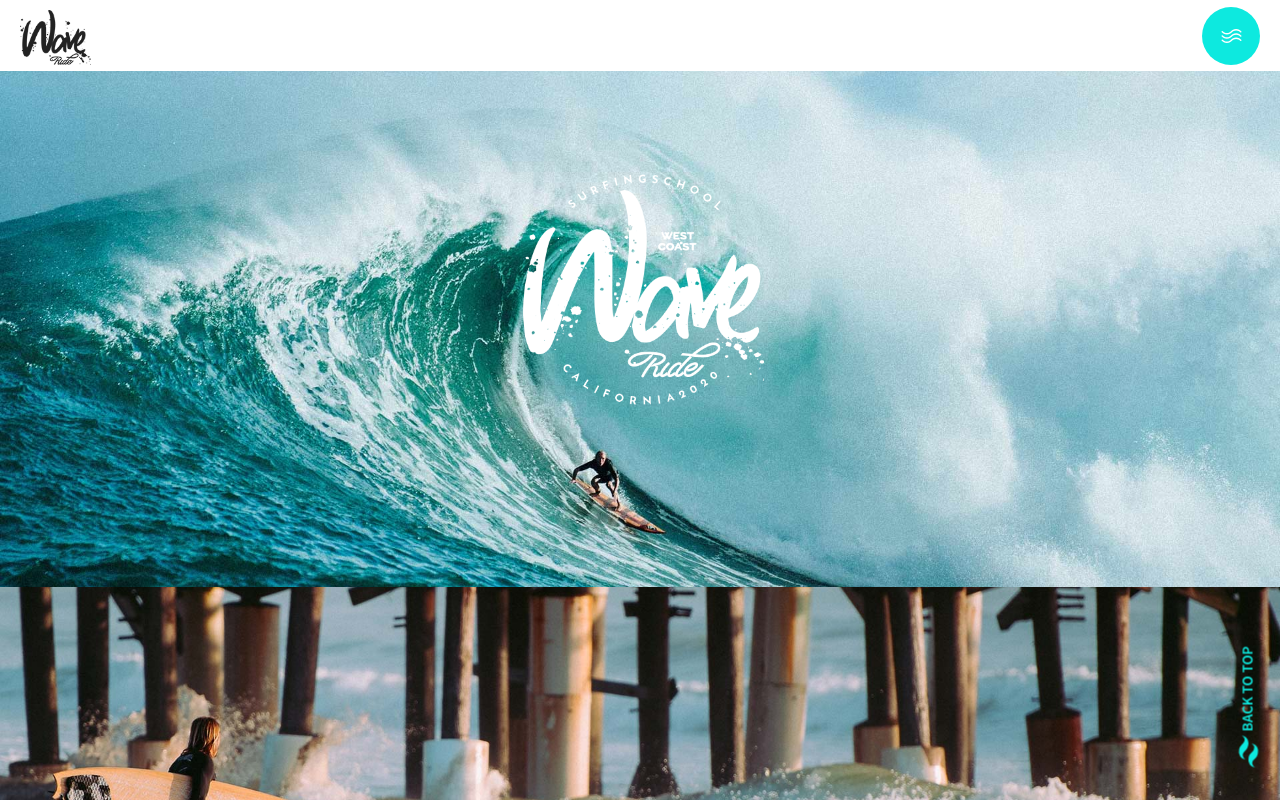
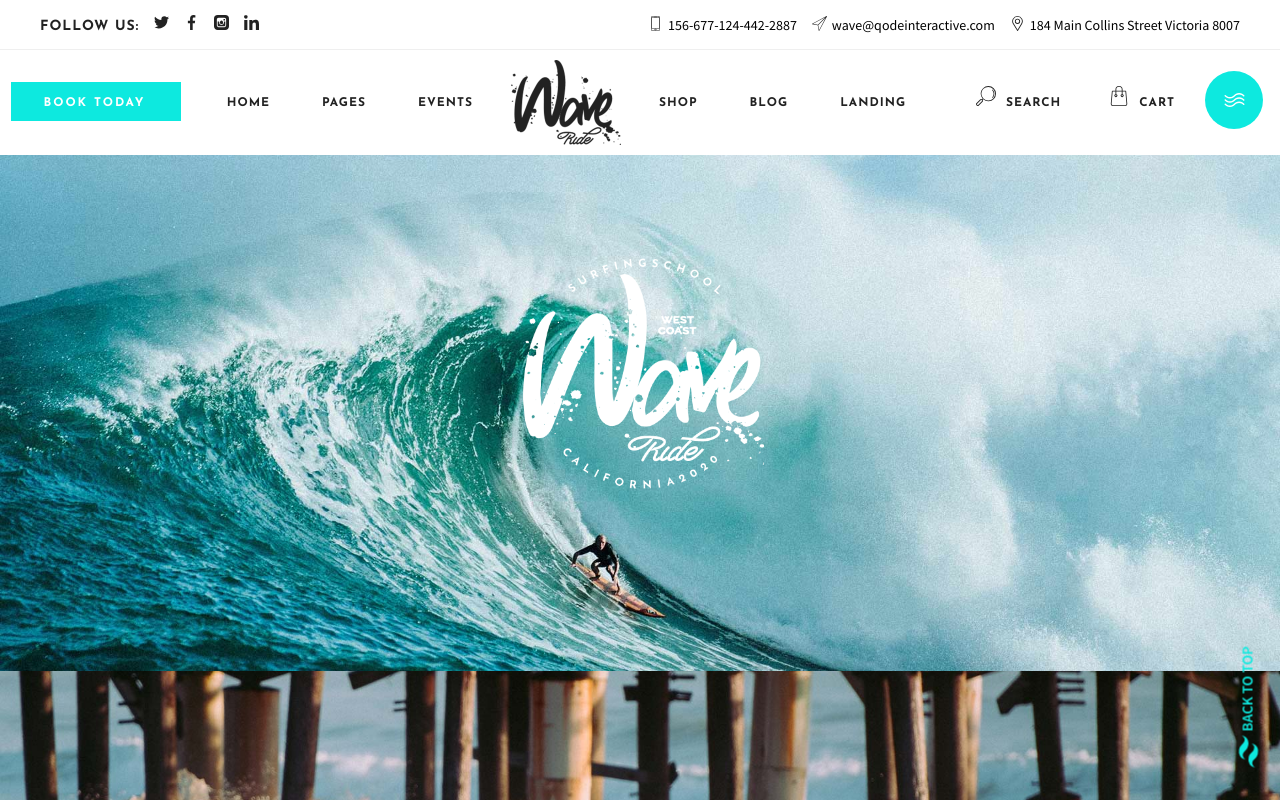
Before and after one commit to Nadiia30/ExamProject, a website built with webpack: page src/index.html in a window 1280 px wide. Shown: the top 800 px of the page. Built offline with nearby package versions, Linux system fonts and the light colour scheme; files whose address does not match are found by name.

Commit message:
added and styled desktop menu and header for desktop

```diff
--- a/src/index.html
+++ b/src/index.html
@@ -13,47 +13,172 @@
         <div class="header-top">
           <div class="header-top__social">
             <p class="header-top__title">Follow us:</p>
-            <a class="header-top__item"
+            <a href="#" class="header-top__item"
               ><svg class="header-top__icon">
                 <use xlink:href="i/icons/sprite.svg#twitter"></use></svg
             ></a>
-            <a class="header-top__item"
+            <a href="#" class="header-top__item"
               ><svg class="header-top__icon">
                 <use xlink:href="i/icons/sprite.svg#facebook"></use></svg
             ></a>
-            <a class="header-top__item"
+            <a href="#" class="header-top__item"
               ><svg class="header-top__icon">
                 <use xlink:href="i/icons/sprite.svg#instagram"></use></svg
             ></a>
-            <a class="header-top__item"
+            <a href="#" class="header-top__item"
               ><svg class="header-top__icon">
                 <use xlink:href="i/icons/sprite.svg#linkedin"></use></svg
             ></a>
           </div>
           <div class="header-top__contacts">
-            <p class="header-top__phone">156-677-124-442-2887</p>
-            <p class="header-top__mail">wave@qodeinteractive.com</p>
-            <p class="header-top__address">
-              184 Main Collins Street Victoria 8007
-            </p>
+            <a href="#" class="header-top__item"
+              ><svg class="header-top__icon">
+                <use xlink:href="i/icons/sprite.svg#phone"></use>
+              </svg>
+              <p class="header-top__phone">156-677-124-442-2887</p></a
+            >
+            <a href="#" class="header-top__item"
+              ><svg class="header-top__icon">
+                <use xlink:href="i/icons/sprite.svg#message"></use>
+              </svg>
+              <p class="header-top__mail">wave@qodeinteractive.com</p></a
+            >
+            <a href="#" class="header-top__item"
+              ><svg class="header-top__icon">
+                <use xlink:href="i/icons/sprite.svg#location"></use>
+              </svg>
+              <p class="header-top__address">
+                184 Main Collins Street Victoria 8007
+              </p></a
+            >
+          </div>
+        </div>
+
+        <!-- ======== desktop-menu =========== -->
+
+        <div class="header-bottom">
+          <button class="header-bottom__btn">Book today</button>
+          <nav class="menu">
+            <ul class="desktop-menu">
+              <li class="has-submenu">
+                <a href="#">Home</a>
+                <ul>
+                  <li><a href="#">Surfing Home</a></li>
+                  <li><a href="#">Shop Home</a></li>
+                  <li><a href="#">Yachting Home</a></li>
+                  <li><a href="#">Canoeing Home</a></li>
+                </ul>
+              </li>
+              <li class="has-submenu">
+                <a href="#">Pages</a>
+                <ul>
+                  <li><a href="#">About Us</a></li>
+                  <li><a href="#">Our Crew</a></li>
+                  <li class="has-submenu">
+                    <a href="#">Our Services</a>
+                    <ul>
+                      <li><a href="#">Service List</a></li>
+                      <li><a href="#">Single List</a></li>
+                    </ul>
+                  </li>
+                  <li><a href="#">Locations</a></li>
+                  <li><a href="#">Contact Us</a></li>
+                  <li><a href="#">404 Error Page</a></li>
+                </ul>
+              </li>
+              <li class="has-submenu">
+                <a href="#">Events</a>
+                <ul>
+                  <li><a href="#">Event List</a></li>
+                  <li><a href="#">Sevent Single</a></li>
+                </ul>
+              </li>
+              <img class="menu__logo" src="i/logo/wave-logo-desktop-menu.png" />
+              <li class="has-submenu">
+                <a href="#">Shop</a>
+                <ul>
+                  <li><a href="#">Product List</a></li>
+                  <li><a href="#">Product Single</a></li>
+                  <li class="has-submenu">
+                    <a href="#">Shop Pages</a>
+                    <ul>
+                      <li><a href="#">My Account</a></li>
+                      <li><a href="#">Cart</a></li>
+                      <li><a href="#">Checkout</a></li>
+                    </ul>
+                  </li>
+                  <li class="has-submenu">
+                    <a href="#">Shop Layouts</a>
+                    <ul>
+                      <li><a href="#">3 Columns</a></li>
+                      <li><a href="#">4 Columns</a></li>
+                      <li><a href="#">Width</a></li>
+                    </ul>
+                  </li>
+                </ul>
+              </li>
+              <li class="has-submenu">
+                <a href="#">Blog</a>
+                <ul>
+                  <li><a href="#">Right Sidebar</a></li>
+                  <li><a href="#">Left Sidebar</a></li>
+                  <li><a href="#">No Sidebar</a></li>
+                  <li><a href="#">Masonry</a></li>
+                  <li class="has-submenu">
+                    <a href="#">Single Types</a>
+                    <ul>
+                      <li><a href="#">Standard Post</a></li>
+                      <li><a href="#">No sidebar Post</a></li>
+                      <li><a href="#">Gallery Post</a></li>
+                      <li><a href="#">Quote Post</a></li>
+                      <li><a href="#">Link Post</a></li>
+                      <li><a href="#">Audio Post</a></li>
+                      <li><a href="#">Video Post</a></li>
+                    </ul>
+                  </li>
+                </ul>
+              </li>
+              <li><a href="#">Landing</a></li>
+            </ul>
+          </nav>
+          <div class="right-side">
+            <a href="#" class="right-side__search"
+              ><svg class="header-bottom__icon">
+                <use xlink:href="i/icons/sprite.svg#search"></use></svg
+              >search</a
+            >
+            <a href="#" class="right-side__cart"
+              ><svg class="header-bottom__icon">
+                <use xlink:href="i/icons/sprite.svg#shopping"></use></svg
+              >cart</a
+            >
+            <button>
+              <span href="#" class="circle-button"
+                ><svg class="svg-waves">
+                  <use xlink:href="i/icons/sprite.svg#waves"></use></svg
+              ></span>
+            </button>
           </div>
         </div>
 
         <!-- ======= mobile-menu ====== -->
-
         <div class="ontop-mobile">
           <h1 class="logo-mobile">Wave ride</h1>
-          <a href="#" class="menu-button in-mobile active"
+          <span href="#" class="menu-button"
             ><svg class="svg-waves">
-              <use xlink:href="i/icons/sprite.svg#waves"></use>
-            </svg>
-            <svg class="svg-close hidden">
-              <use xlink:href="i/icons/sprite.svg#close"></use>
-            </svg>
-          </a>
+              <use xlink:href="i/icons/sprite.svg#waves"></use></svg
+          ></span>
         </div>
+        <div class="mobile-menu">
+          <div class="ontop-mobile">
+            <h1 class="logo-mobile logo-mobile_menu-opened">Wave ride</h1>
+            <span href="#" class="menu-button">
+              <svg class="svg-close">
+                <use xlink:href="i/icons/sprite.svg#close"></use>
+              </svg>
+            </span>
+          </div>
 
-        <div class="mobile-menu">
           <nav class="mobile-nav">
             <ul>
               <li class="has-submenu">
--- a/src/js/script.js
+++ b/src/js/script.js
@@ -23,12 +23,11 @@ function handleToggleMenu(e) {
 
 function resetMobileMenu() {
   mobileMenu.removeClass("visible");
+
   $(".mobile-nav .has-submenu").removeClass("opened").find("ul").hide();
 }
 
 function handleMenu(e) {
-  e.preventDefault();
-  $(this).children("svg").toggleClass("hidden");
   mobileMenu.toggleClass("visible");
 }
 
--- a/src/scss/layouts/layout_000/_header.scss
+++ b/src/scss/layouts/layout_000/_header.scss
@@ -1,16 +1,3 @@
-/*
-@font-face  {
-    font-family: 'slick';
-    font-weight: normal;
-    font-style: normal;
-    src: url('#{$fontsPath}slick.eot');
-    src: url('.#{$fontsPath}slick.eot?#iefix') format('embedded-opentype'),
-        url('#{$fontsPath}slick.woff') format('woff'),
-        url('#{$fontsPath}slick.ttf') format('truetype'),
-        url('#{$fontsPath}#slick') format('svg');
-}
-*/
-
 html {
   font-size: $baseFontSize;
 }
@@ -20,11 +7,13 @@ body {
   flex-direction: column;
   min-height: 100vh;
 }
+.header-top,
+.header-bottom {
+  display: none;
+}
 
 // ===== ontop-mobile =======
-.header-top {
-  display: none;
-}
+
 .logo-mobile {
   margin: 0;
   text-indent: -9999px;
@@ -33,6 +22,9 @@ body {
   @include before(71px, 55px, 10px, 20px) {
     background: url(#{$imgPath}logo/logo-mobile.png) no-repeat;
     background-size: cover;
+  }
+  @include m(menu-opened) {
+    @include before(71px, 55px, -20px, 0px);
   }
 }
 
@@ -62,16 +54,14 @@ body {
   display: block;
   align-self: center;
 }
-.hidden {
-  display: none;
-}
+
 //========= mobile-menu start ============
 .mobile-menu {
   background-color: $white;
   padding: 30px 20px;
   position: fixed;
   width: 100%;
-  top: 70px;
+  top: 0px;
   right: -100%;
   transition: top 0.5s;
   z-index: 99999;
@@ -99,7 +89,7 @@ body {
   text-decoration: none;
   transition: all 0.3s;
 }
-.mobile-nav a.active {
+.mobile-nav a:active {
   color: $activeMenuLinkColor;
 }
 .mobile-nav li {
--- a/src/scss/layouts/layout_000/_main.scss
+++ b/src/scss/layouts/layout_000/_main.scss
@@ -345,6 +345,8 @@
 .event-box {
   @include e(image) {
     width: 100%;
+    max-width: 100%;
+    min-height: 100%;
   }
   @include e(content) {
     padding: 32px 50px 40px 50px;
--- /dev/null
+++ b/src/scss/layouts/layout_1220/_header.scss
@@ -0,0 +1,36 @@
+.header-bottom {
+  display: flex;
+  justify-content: space-around;
+  &__btn {
+    display: block;
+    width: 170px;
+    background: $buttonTurquoiseColor;
+    color: $white;
+    @include font($fontFamilyJosefinSans, rem(12px), 700);
+    text-transform: uppercase;
+    padding: 15px 35px 12px 32px;
+    letter-spacing: 2px;
+    &:focus {
+      background: $buttonTurquoiseColor;
+      color: $white;
+      @include font($fontFamilyJosefinSans, rem(12px), 700);
+      text-transform: uppercase;
+      padding: 15px 35px 12px 32px;
+      letter-spacing: 2px;
+    }
+  }
+}
+.menu {
+  grid-column: 4 / span 4;
+}
+.right-side {
+  grid-column: 8 / span 2;
+  .circle-button {
+    display: flex;
+    justify-content: center;
+    width: 58px;
+    height: 58px;
+    border-radius: 100%;
+    background: $buttonTurquoiseColor;
+  }
+}
--- a/src/scss/layouts/layout_1220/_index.scss
+++ b/src/scss/layouts/layout_1220/_index.scss
@@ -1 +1,2 @@
 @import "general";
+@import "header";
--- /dev/null
+++ b/src/scss/layouts/layout_992/_header.scss
@@ -0,0 +1,194 @@
+.ontop-mobile,
+.mobile-menu {
+  display: none;
+}
+
+.header-top {
+  padding: 15px 40px;
+  display: grid;
+  align-items: center;
+  grid-template-columns: auto 1fr;
+  border-bottom: 1px solid $experienceBgYears;
+  @include e(social) {
+    display: flex;
+    align-items: baseline;
+  }
+  @include e(title) {
+    display: block;
+    margin: 0;
+    @include font($fontFamilyJosefinSans, 14px, 700);
+    text-transform: uppercase;
+    letter-spacing: 1px;
+    color: $bigTitlesColor;
+  }
+  @include e(item) {
+    display: flex;
+    text-decoration: none;
+    margin-left: 15px;
+  }
+  @include e(icon) {
+    width: 15px;
+    height: 15px;
+    color: $bigTitlesColor;
+  }
+  @include e(contacts) {
+    display: flex;
+    justify-content: flex-end;
+  }
+  @include e(phone) {
+    @include font($fontFamilySourceSansPro, 14px, 400);
+    margin: 0;
+    color: $black;
+    margin-left: 5px;
+  }
+  @include e(mail) {
+    @include font($fontFamilySourceSansPro, 14px, 400);
+    margin: 0;
+    color: $black;
+    margin-left: 5px;
+  }
+  @include e(address) {
+    @include font($fontFamilySourceSansPro, 14px, 400);
+    margin: 0;
+    color: $black;
+    margin-left: 5px;
+  }
+}
+
+.header-bottom {
+  display: flex;
+  justify-content: center;
+  align-items: baseline;
+  &__icon {
+    margin-right: 10px;
+    width: 20px;
+    height: 20px;
+    color: $bigTitlesColor;
+  }
+  &__btn {
+    display: none;
+  }
+}
+.menu {
+  display: block;
+  &__logo {
+    width: 110px;
+    height: 85px;
+    margin: 10px;
+  }
+}
+
+.menu ul {
+  list-style: none;
+  padding: 0;
+  margin: 0;
+}
+
+.menu li {
+  position: relative;
+}
+/* 1st level. */
+.menu > ul > li {
+  display: inline-block;
+}
+
+.menu > ul > li > a {
+  display: inline-block;
+  padding: 1rem 1.5rem;
+  @include font($fontFamilyJosefinSans, 12px, 700);
+  text-transform: uppercase;
+  text-decoration: none;
+  color: $bigTitlesColor;
+  letter-spacing: 1px;
+}
+.menu > ul > li > a:hover {
+  color: $activeMenuLinkColor;
+}
+
+/* 2nd level. */
+.menu li ul {
+  opacity: 0;
+  visibility: hidden;
+  position: absolute;
+  top: 100%;
+  left: 0;
+  width: 220px;
+  padding: 1.5rem 0;
+  background: $white;
+  transition: all 200ms ease;
+  z-index: 10000;
+}
+.menu li:hover > ul {
+  opacity: 1;
+  visibility: visible;
+}
+.menu li ul a {
+  display: block;
+  padding: 0.5rem 1.5rem;
+  text-decoration: none;
+  @include font($fontFamilySourceSansPro, 16px, 400);
+  color: $mainContentColor;
+}
+.menu li ul a:hover {
+  color: $activeMenuLinkColor;
+}
+/* 3rd level. */
+.menu li ul li ul {
+  top: -1.5rem;
+  left: 100%;
+  z-index: 9000;
+}
+/* Drop-down arrows. */
+.menu > ul > li.has-submenu:after,
+.menu li ul li.has-submenu:after {
+  content: "";
+  position: absolute;
+  top: 50%;
+  transform: translateY(-50%);
+  width: 0;
+  height: 0;
+}
+
+/* 1st level arrows. */
+// .menu > ul > li.has-submenu:after {
+//   right: 5px;
+//   border-left: 5px solid transparent;
+//   border-right: 5px solid transparent;
+//   border-top: 5px solid rgba(0, 0, 0, 0.25);
+// }
+
+/* 2nd level arrows. */
+.menu li ul li.has-submenu:after {
+  right: 1.5rem;
+  border-top: 5px solid transparent;
+  border-bottom: 5px solid transparent;
+  border-left: 5px solid rgba(0, 0, 0, 0.25);
+}
+
+.right-side {
+  display: flex;
+  justify-content: space-between;
+  &__search {
+    display: flex;
+    align-items: baseline;
+    padding: 1rem 1.5rem;
+    @include font($fontFamilyJosefinSans, 12px, 700);
+    text-transform: uppercase;
+    text-decoration: none;
+    color: $bigTitlesColor;
+    letter-spacing: 1px;
+  }
+  &__cart {
+    display: flex;
+    align-items: baseline;
+    padding: 1rem 1.5rem;
+    @include font($fontFamilyJosefinSans, 12px, 700);
+    text-transform: uppercase;
+    text-decoration: none;
+    color: $bigTitlesColor;
+    letter-spacing: 1px;
+  }
+  .circle-button {
+    display: none;
+  }
+}
--- a/src/scss/layouts/layout_992/_index.scss
+++ b/src/scss/layouts/layout_992/_index.scss
@@ -1 +1,2 @@
 @import "general";
+@import "header";
```
Also changed, not shown: src/scss/layouts/layout_640/_general.scss (+7 -0 lines), src/i/logo/wave-logo-desktop-menu.png (added).
